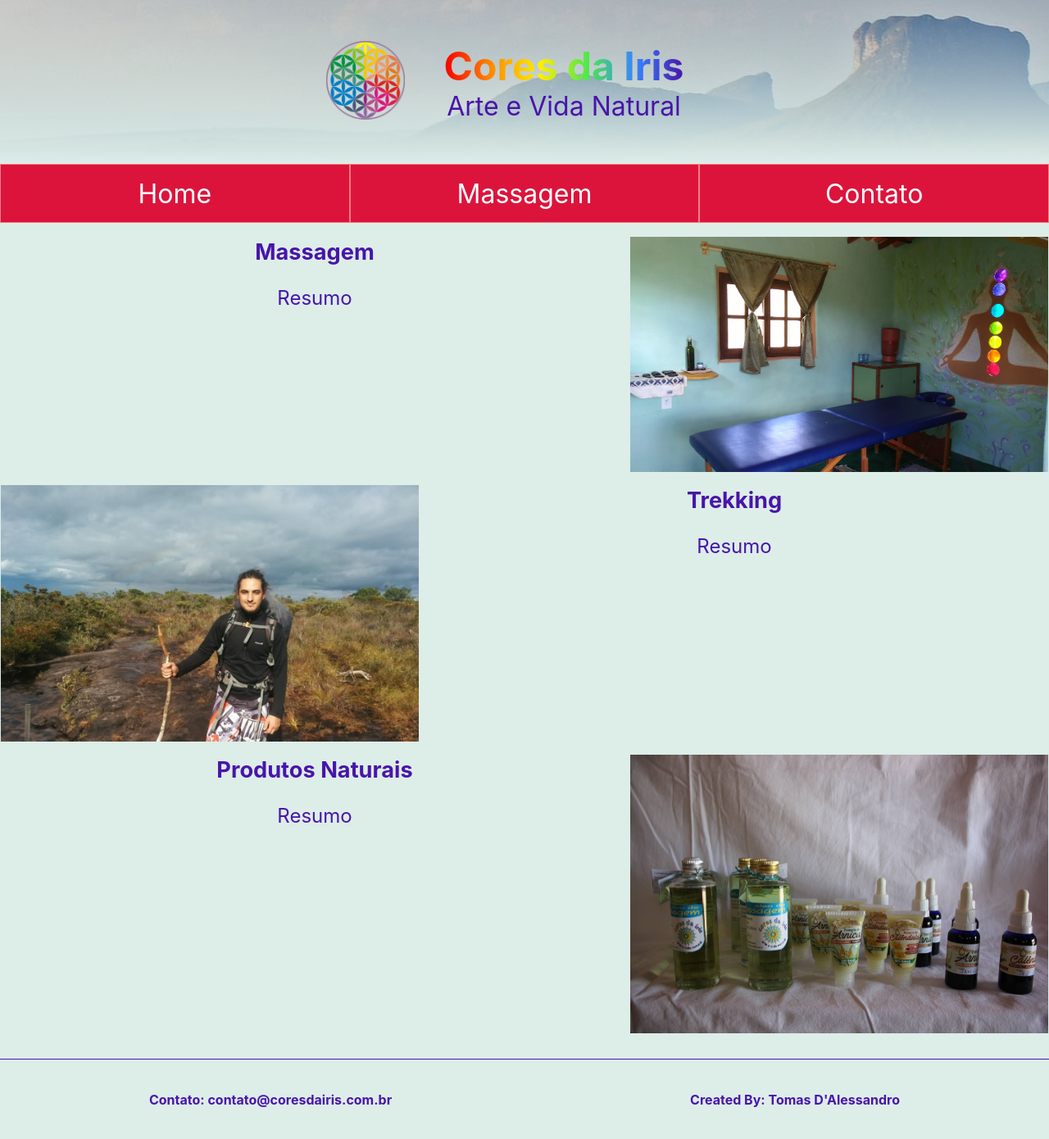
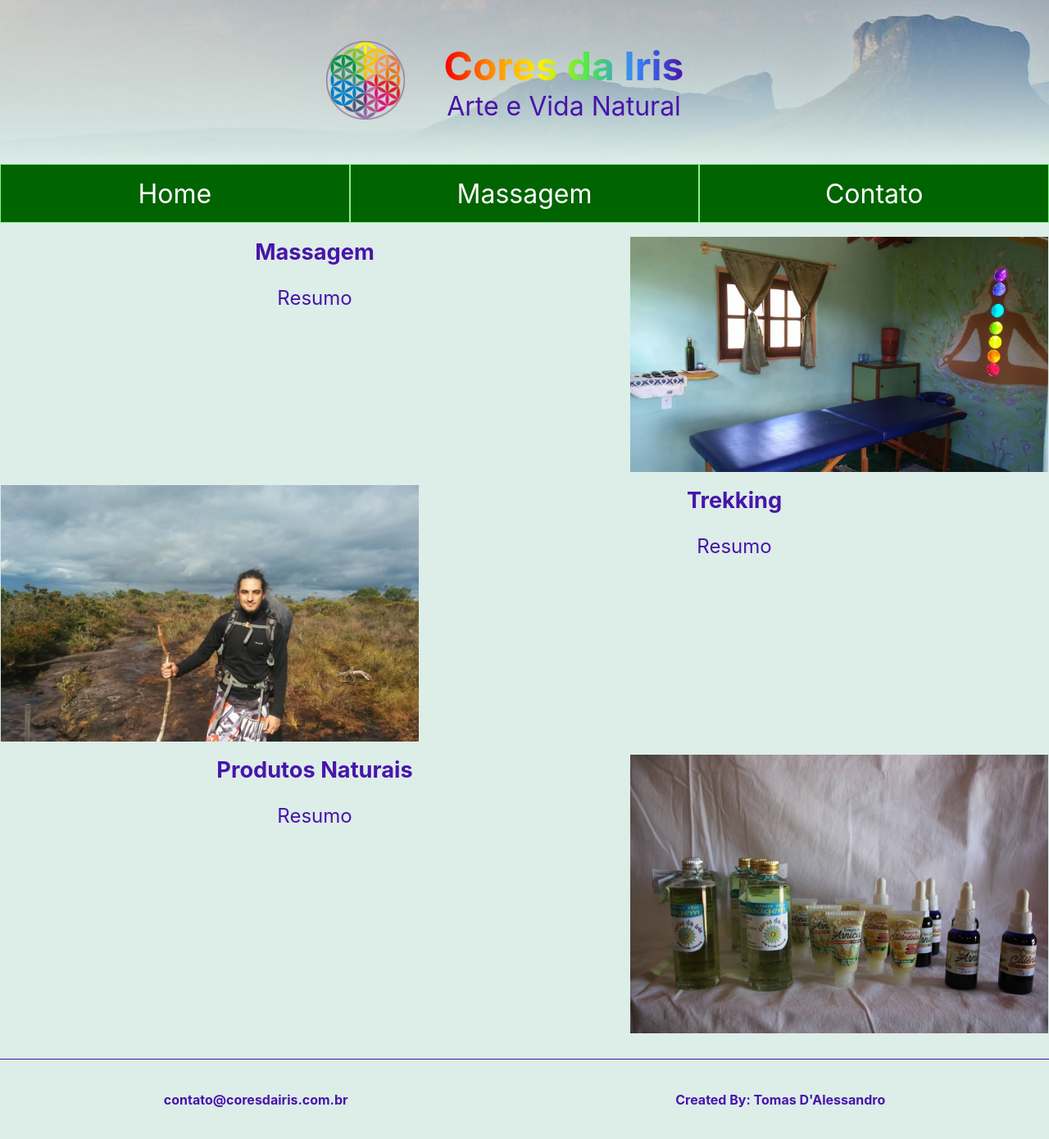
Before and after one commit to tomasdale/coresdairis, a Next.js app: page / in a window 1280 px wide. Shown: the whole page at 82% size. Built offline with nearby package versions, Linux system fonts and the light colour scheme.

Commit message:
Changed buttons color

```diff
--- a/components/Footer/Footer.js
+++ b/components/Footer/Footer.js
@@ -3,7 +3,7 @@ import styles from './Footer.module.css'
 function Footer() {
     return (
         <footer id="contato" className={styles.footer}>
-            <div>Contato: contato@coresdairis.com.br </div>
+            <div>contato@coresdairis.com.br </div>
             <div>Created By: Tomas D'Alessandro</div>
         </footer>
     )
--- a/components/Menu/Button/Button.js
+++ b/components/Menu/Button/Button.js
@@ -9,10 +9,10 @@ function Button(props) {
         type = styles.default;
     }
     return (
-        <Link href={props.path}>
-            <div className={type}>
+        <Link href={props.path} passHref>
+            <a className={type}>
                 {props.text}
-            </div>
+            </a>
         </Link>
     )
 }
--- a/components/Menu/Button/button.module.css
+++ b/components/Menu/Button/button.module.css
@@ -4,13 +4,13 @@
     height: 9vh;
     justify-content: center;
     align-items: center;
-    background-color: crimson;
+    background-color: darkgreen;
     color: white;
-    border: 1px solid lightcoral;
+    border: 1px solid lightgreen;
     font-size: 2rem;
 }
 
 .default:hover {
     cursor: pointer;
-    background-color: rgb(238, 77, 77);
+    background-color: #037e03d7;
 }
```
